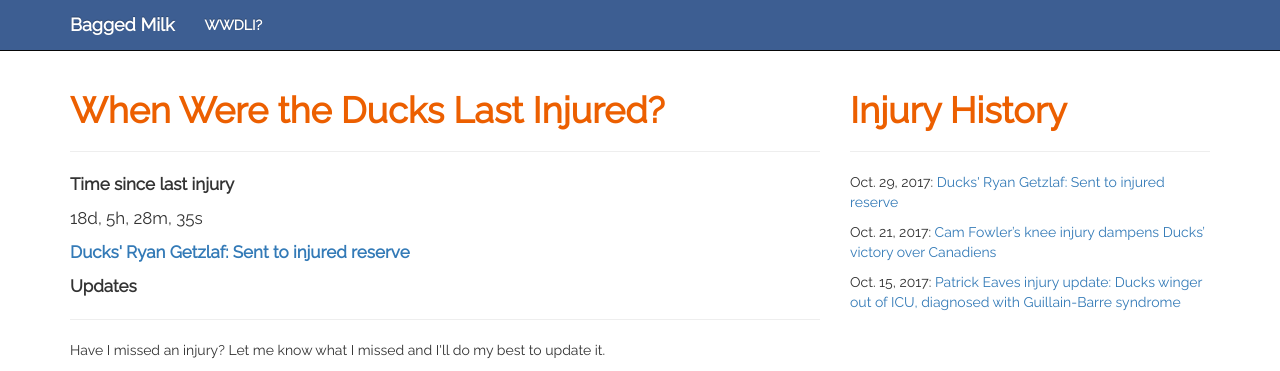
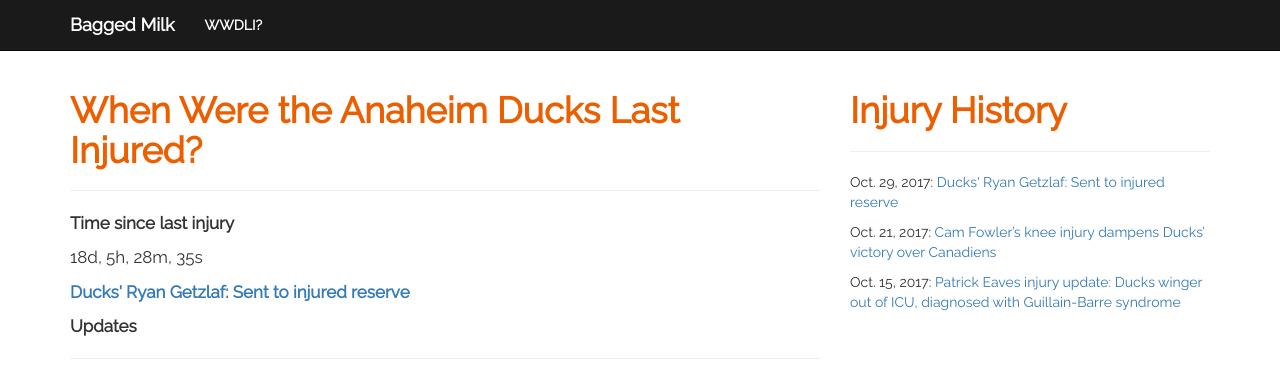
Before and after one commit to CodyPollard/baggedmilk_django, a Django app: page /wwdli/ in a window 1280 px wide. Shown: the top 371 px of the page. Run offline with Django 3.2, Linux system fonts and the light colour scheme; data comes from the database, SQL or seed files in the repository; both versions use the stored data as it was after the commit; some libraries are stand-ins or nearby versions.

Commit message:
Changed wwdli style and template

```diff
--- a/milk/static/css/milk.css
+++ b/milk/static/css/milk.css
@@ -69,6 +69,7 @@
 	background: #3D5E92;
 }
 
+
 .navbar .navbar-nav > li > a {
 	color: #ffffff;
 }
@@ -116,3 +117,11 @@
 .timer p {
     font-size: 17px;
 }
+
+#wwdli-nav {
+	background: #1a1a1a;
+}
+
+#pucks img {
+    width: 40px;
+}
--- a/milk/static/js/main.js
+++ b/milk/static/js/main.js
@@ -1,16 +1,27 @@
 function timerTest() {
     var start = new Date(selected_date);
+    var d = 0;
 
     setInterval(function() {
         var timeSince = Math.round((new Date - start) / 1000, 0)
         // Do math and shit
-        var d = Math.floor(timeSince / 86400);
+        d = Math.floor(timeSince / 86400);
         var h = Math.floor(timeSince % 86400 / 3600);
         var m = Math.floor(timeSince % 3600 / 60);
         var s = Math.floor(timeSince % 60);
         // Format time for display
         $('.timer-clock').text(d + "d, " + h + "h, " + m + "m, " + s + "s")
     }, 1000);
+
+}
+
+function drawPucks(d) {
+    console.log("Start of For Loop");
+    console.log(d)
+    for (i = 0; i < d; i++) {
+        document.getElementById("pucks").appendChild(puckImg);
+    }
+    console.log("End of For Loop");
 }
 
 function getSystems() {
--- a/milk/templates/milk/wwdli-success.html
+++ b/milk/templates/milk/wwdli-success.html
@@ -22,7 +22,7 @@
   </head>
   <body>
   <!-- Site wide nav -->
-  <nav class="navbar navbar-inverse navbar-static-top">
+  <nav class="navbar navbar-inverse navbar-static-top"  id="wwdli-nav">
       <div class="container">
         <div class="navbar-header">
           <a class="navbar-brand" href="/">Bagged Milk</a>
@@ -39,7 +39,7 @@
 	<div class="row">
 	  <div class="col-md-8">
 		  <div class="timer">
-			  <h1 class="wwdli">When Were the Ducks Last Injured?</h1>
+			  <h1 class="wwdli">When Were the Anaheim Ducks Last Injured?</h1>
 			  <hr>
 			  <p><strong>Time since last injury</strong></p>
 			  <p class="timer-clock">...</p>
--- a/milk/templates/milk/wwdli.html
+++ b/milk/templates/milk/wwdli.html
@@ -24,7 +24,7 @@
 
   <body>
   <!-- Site wide nav -->
-  <nav class="navbar navbar-inverse navbar-static-top">
+  <nav class="navbar navbar-inverse navbar-static-top" id="wwdli-nav">
       <div class="container">
         <div class="navbar-header">
           <a class="navbar-brand" href="/">Bagged Milk</a>
@@ -41,7 +41,7 @@
 	<div class="row">
 	  <div class="col-md-8">
 		  <div class="timer">
-			  <h1 class="wwdli">When Were the Ducks Last Injured?</h1>
+			  <h1 class="wwdli">When Were the Anaheim Ducks Last Injured?</h1>
 			  <hr>
 			  <p><strong>Time since last injury</strong></p>
 			  <p class="timer-clock">...</p>
```
Also changed, not shown: db.sqlite3, milk/static/hockey-puck.png (added).
